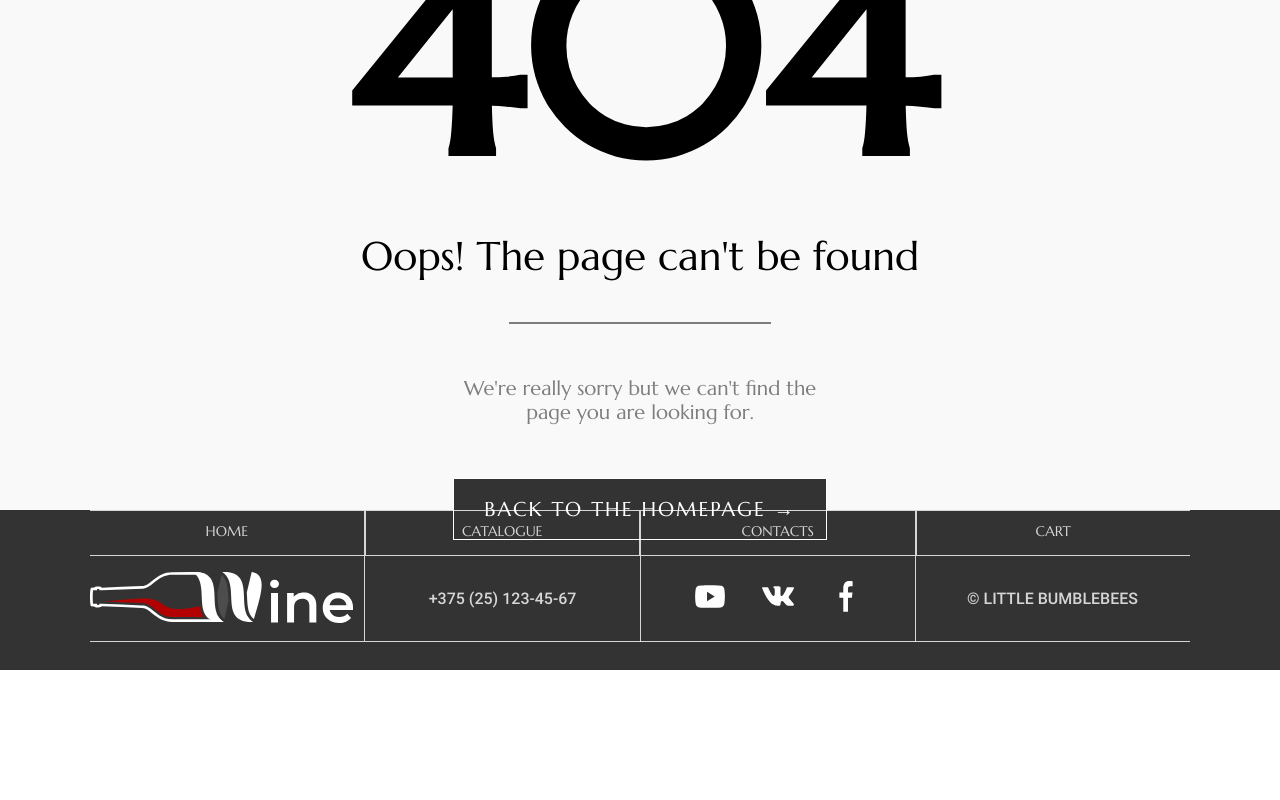
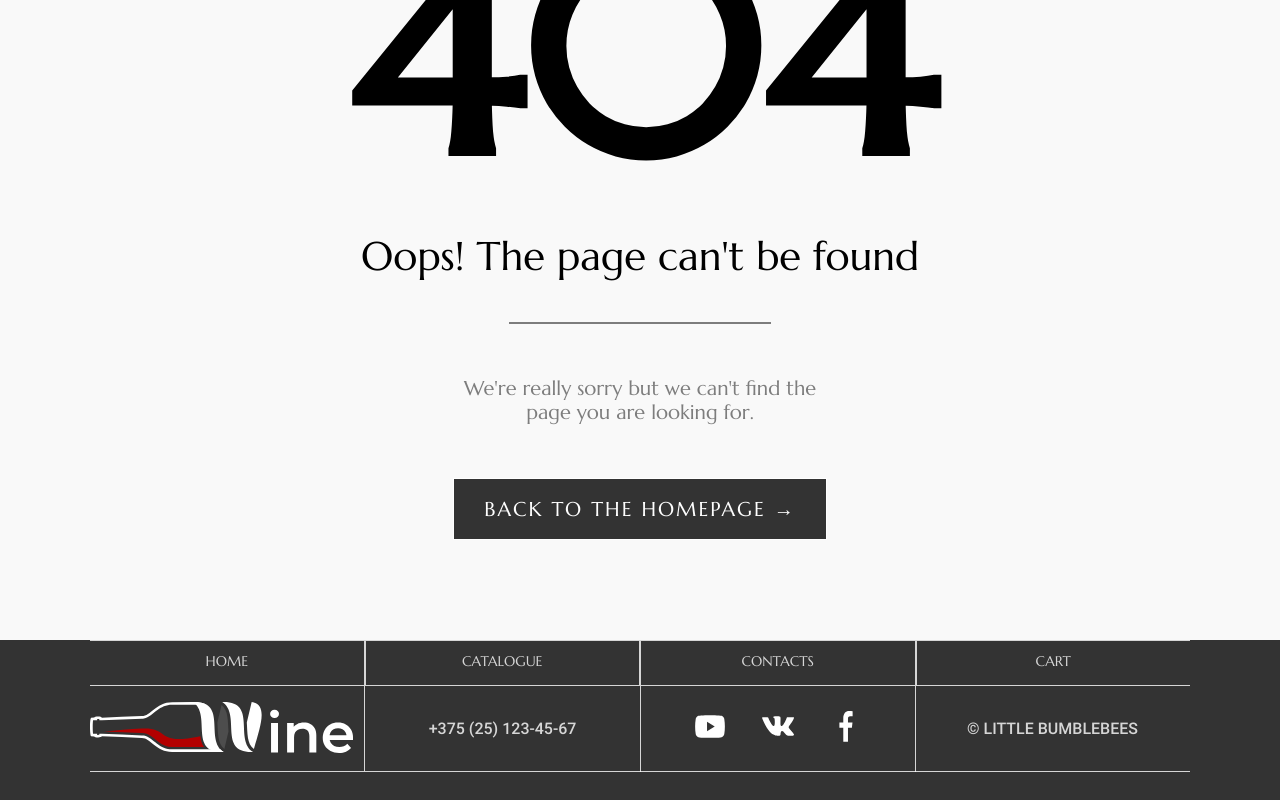
Before and after one commit to mitjasha/online-shop, a React (Create React App) app: page / in a window 1280 px wide. Shown: the part 6243-7043 px from the top of the page. Before the commit the page ends 6913 px from the top, so only its background shows below. Built offline with nearby package versions, Linux system fonts and the light colour scheme.

Commit message:
fix: fix page 404 layout

```diff
--- a/src/pages/Page404/Page404.scss
+++ b/src/pages/Page404/Page404.scss
@@ -1,7 +1,6 @@
 .page-404 {
   font-family: Marcellus;
   width: 100%;
-  height: 90vh;
   background-color: #f9f9f9;
 
   &__container {
@@ -41,7 +40,7 @@
   }
 
   &__homepage-button {
-    margin-top: 53px;
+    margin: 53px 0 100px;
     width: 372px;
     height: 60px;
     font-size: 20px;
```
